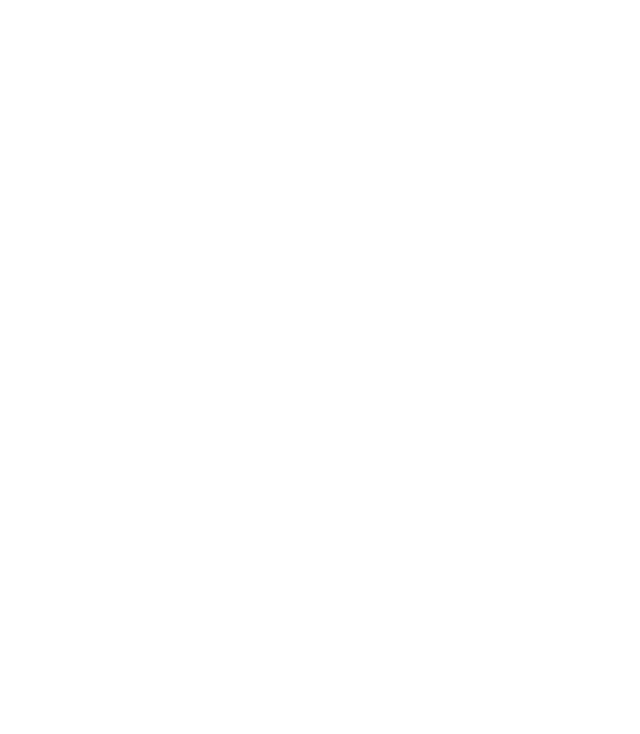
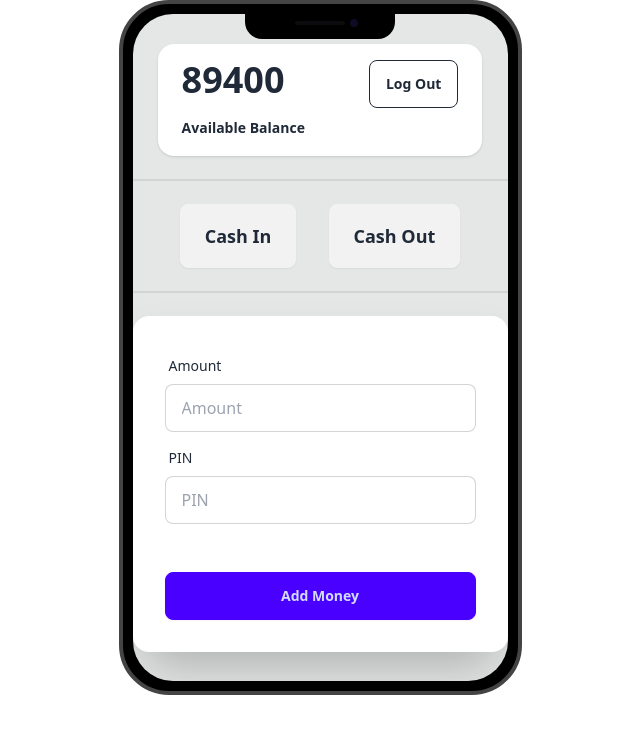
Before and after one commit to sm-mehedi/Payoo-Mobile-Financial-System, a plain HTML site: page home.html in a window 1280 px wide. Shown: the whole page, without its empty margins (320-960 px from the left). Drawn offline with nearby package versions, Linux system fonts and the light colour scheme.

Commit message:
add money event hadnler

```diff
--- /dev/null
+++ b/Script/home.js
@@ -0,0 +1,15 @@
+document.getElementById('add-money').addEventListener('click',function (event) {
+    event.preventDefault();
+    console.log("Pushed");
+
+    const amount = document.getElementById('amount-value').value;
+    const pin = document.getElementById('pin-number').value;
+    console.log(amount);
+    console.log(pin);
+    document.getElementById('amount-value').value='';
+    document.getElementById('pin-number').value='';
+
+
+
+
+})
--- a/home.html
+++ b/home.html
@@ -4,15 +4,59 @@
     <meta charset="UTF-8">
     <meta name="viewport" content="width=device-width, initial-scale=1.0">
     <title>Home Page</title>
+    <link href="https://cdn.jsdelivr.net/npm/daisyui@4.12.10/dist/full.min.css" rel="stylesheet" type="text/css" />
+<script src="https://cdn.tailwindcss.com"></script>
 </head>
 <body>
-    <div class="mockup-phone">
-        <div class="camera"></div>
-        <div class="display">
-          <div class="artboard artboard-demo phone-1">
+    <main class="flex justify-center">
+       <section>
+        <div class="mockup-phone">
+            <div class="camera"></div>
+            <div class="display">
+              <div class="artboard artboard-demo phone-2">
+                <div class="stats shadow">
+                    <div class="stat flex justify-center gap-16">
 
+                      <div class="stat-value">89400
+                      <br>
+                        <span class="text-sm">Available Balance</span>
+                      </div>
+                      <button class="btn btn-outline"><b>Log Out</b></button>
+                    </div>
+                  </div>
+                  <div class="divider"></div>
+                  <div class="">
+                    <button class="btn btn-lg mr-7">Cash In</button>
+                  <button class="btn btn-lg">Cash Out</button>
+                  </div>
+                  <div class="divider"></div>
+                  <!--  -->
+                  <div class="card bg-base-100 w-full max-w-sm shrink-0 shadow-2xl">
+                    <form class="card-body">
+                      <div class="form-control">
+                        <label class="label">
+                          <span class="label-text" id="amount-value">Amount</span>
+                        </label>
+                        <input type="text" placeholder="Amount" class="input input-bordered" required />
+                      </div>
+                      <div class="form-control">
+                        <label class="label">
+                          <span class="label-text">PIN</span>
+                        </label>
+                        <input type="password" placeholder="PIN" autocomplete="off" id="pin-number" class="input input-bordered" required />
+                        <label class="label">
+
+                      </div>
+                      <div class="form-control mt-6">
+                        <button class="btn btn-primary" id="add-money">Add Money</button>
+                      </div>
+                    </form>
+                  </div>
+              </div>
+            </div>
           </div>
-        </div>
-      </div>
+       </section>
+    </main>
+    <script src="./Script/home.js"></script>
 </body>
 </html>
```
Also changed, not shown: index.html (+2 -1 lines), Script/login.js (line endings or trailing spaces), images/payoo.png (added).
